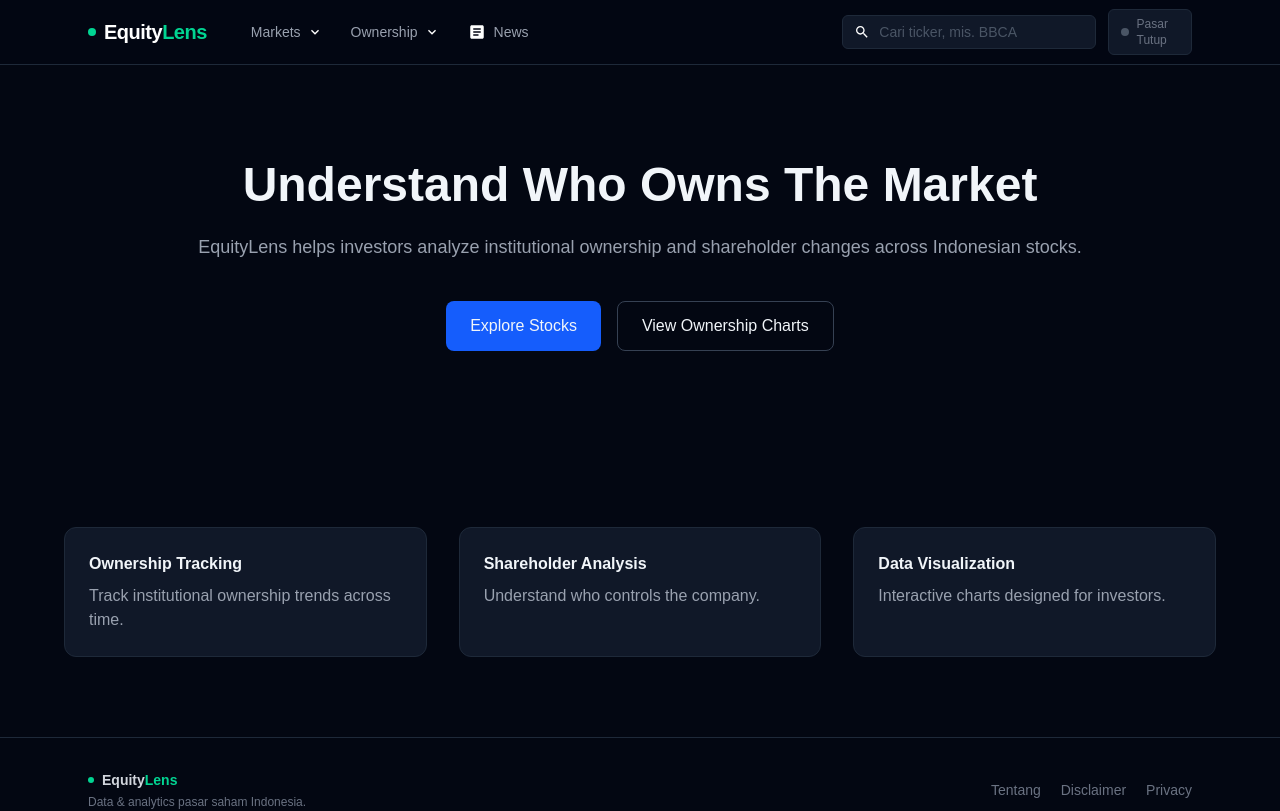
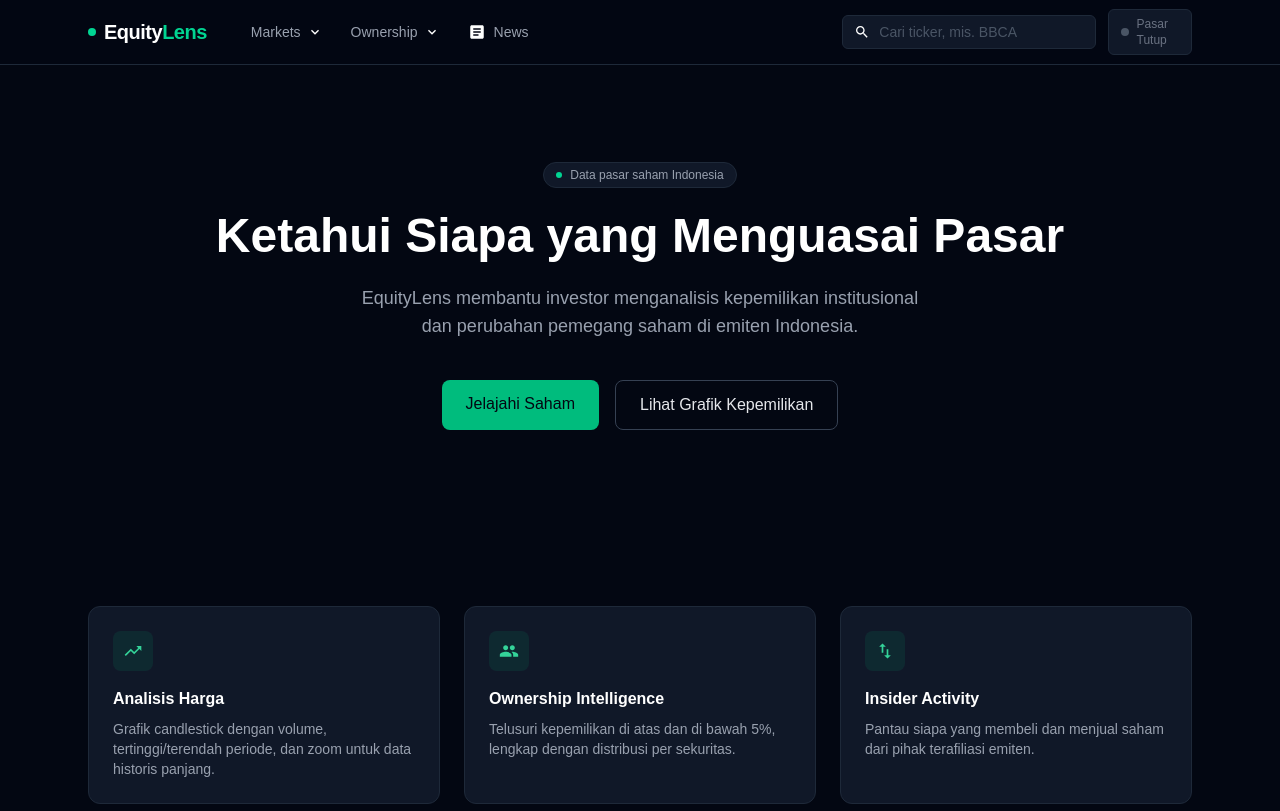
Before and after one commit to ilham76c/client, a Next.js app: page / in a window 1280 px wide. Shown: the top 811 px of the page. Built offline with nearby package versions, Linux system fonts and the light colour scheme.

Commit message:
wip: enhanced home page

```diff
--- a/src/components/layout/Features.tsx
+++ b/src/components/layout/Features.tsx
@@ -1,32 +1,46 @@
+// Features.tsx
+import TrendingUpIcon from '@mui/icons-material/TrendingUp';
+import GroupIcon from '@mui/icons-material/Group';
+import SwapVertIcon from '@mui/icons-material/SwapVert';
+
+const FEATURES = [
+  {
+    icon: TrendingUpIcon,
+    title: 'Analisis Harga',
+    description:
+      'Grafik candlestick dengan volume, tertinggi/terendah periode, dan zoom untuk data historis panjang.',
+  },
+  {
+    icon: GroupIcon,
+    title: 'Ownership Intelligence',
+    description:
+      'Telusuri kepemilikan di atas dan di bawah 5%, lengkap dengan distribusi per sekuritas.',
+  },
+  {
+    icon: SwapVertIcon,
+    title: 'Insider Activity',
+    description:
+      'Pantau siapa yang membeli dan menjual saham dari pihak terafiliasi emiten.',
+  },
+];
+
 export default function Features() {
   return (
-    <section className="py-20 bg-gray-950">
-
-      <div className="max-w-6xl mx-auto grid md:grid-cols-3 gap-8">
-
-        <div className="bg-gray-900 p-6 rounded-xl border border-gray-800">
-          <h3 className="font-semibold mb-2">Ownership Tracking</h3>
-          <p className="text-gray-400">
-            Track institutional ownership trends across time.
-          </p>
-        </div>
-
-        <div className="bg-gray-900 p-6 rounded-xl border border-gray-800">
-          <h3 className="font-semibold mb-2">Shareholder Analysis</h3>
-          <p className="text-gray-400">
-            Understand who controls the company.
-          </p>
-        </div>
-
-        <div className="bg-gray-900 p-6 rounded-xl border border-gray-800">
-          <h3 className="font-semibold mb-2">Data Visualization</h3>
-          <p className="text-gray-400">
-            Interactive charts designed for investors.
-          </p>
-        </div>
-
+    <section className='py-20 bg-gray-950'>
+      <div className='max-w-6xl mx-auto grid md:grid-cols-3 gap-6 px-6'>
+        {FEATURES.map(({ icon: Icon, title, description }) => (
+          <div
+            key={title}
+            className='bg-gray-900 p-6 rounded-xl border border-gray-800'
+          >
+            <div className='w-10 h-10 rounded-lg bg-emerald-500/10 flex items-center justify-center mb-4'>
+              <Icon sx={{ fontSize: 20, color: '#34d399' }} />
+            </div>
+            <h3 className='font-semibold mb-2 text-white'>{title}</h3>
+            <p className='text-gray-400 text-sm'>{description}</p>
+          </div>
+        ))}
       </div>
-
     </section>
   );
 }
--- a/src/components/layout/Hero.tsx
+++ b/src/components/layout/Hero.tsx
@@ -1,28 +1,38 @@
+// Hero.tsx
+import Link from 'next/link';
+
 export default function Hero() {
   return (
-    <section className="py-24 text-center bg-gray-950">
+    <section className='py-24 text-center bg-gray-950'>
+      <div className='inline-flex items-center gap-2 px-3 py-1 rounded-full bg-gray-900 border border-gray-800 text-xs text-gray-400 mb-6'>
+        <span className='w-1.5 h-1.5 rounded-full bg-emerald-400' />
+        Data pasar saham Indonesia
+      </div>
 
-      <h1 className="text-5xl font-bold mb-6">
-        Understand Who Owns The Market
+      <h1 className='text-4xl md:text-5xl font-bold mb-6 text-white'>
+        Ketahui Siapa yang Menguasai Pasar
       </h1>
 
-      <p className="text-gray-400 mb-10 text-lg">
-        EquityLens helps investors analyze institutional ownership
-        and shareholder changes across Indonesian stocks.
+      <p className='text-gray-400 mb-10 text-lg max-w-xl mx-auto'>
+        EquityLens membantu investor menganalisis kepemilikan institusional dan
+        perubahan pemegang saham di emiten Indonesia.
       </p>
 
-      <div className="flex justify-center gap-4">
+      <div className='flex justify-center gap-4 flex-wrap'>
+        <Link
+          href='/stocks'
+          className='bg-emerald-500 hover:bg-emerald-400 transition-colors text-gray-950 font-medium px-6 py-3 rounded-lg'
+        >
+          Jelajahi Saham
+        </Link>
 
-        <button className="bg-blue-600 px-6 py-3 rounded-lg">
-          Explore Stocks
-        </button>
-
-        <button className="border border-gray-700 px-6 py-3 rounded-lg">
-          View Ownership Charts
-        </button>
-
+        <Link
+          href='/ownership'
+          className='border border-gray-700 hover:border-gray-600 transition-colors text-gray-200 px-6 py-3 rounded-lg'
+        >
+          Lihat Grafik Kepemilikan
+        </Link>
       </div>
-
     </section>
   );
 }
```
